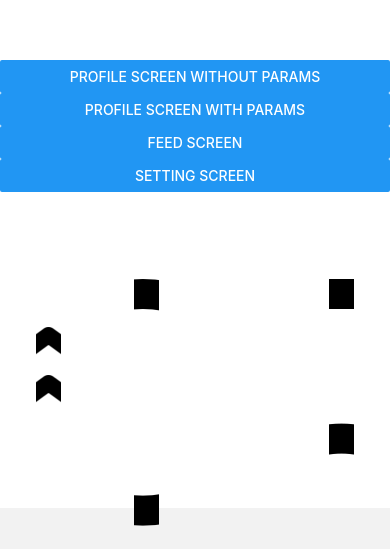
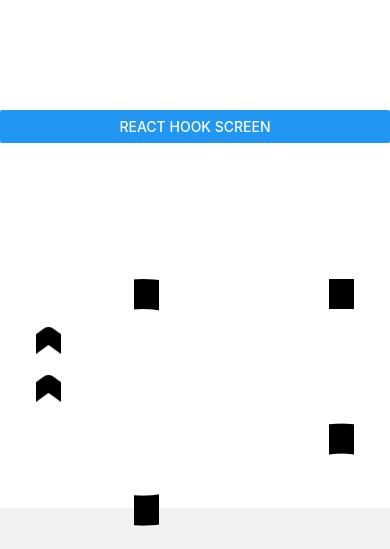
Before and after one commit to NaruchaTMG/tmg-react-native, a React Native app: screen /HomeScreen in a window 390 px wide. Shown: the part 256-805 px from the top of the page. Built offline with nearby package versions, Linux system fonts and the light colour scheme.

Commit message:
Creat React Hook Screen

```diff
--- a/src/AppNavigator.tsx
+++ b/src/AppNavigator.tsx
@@ -3,6 +3,7 @@ import {Stack} from './Navigators.ts';
 import TabScreen from './screens/TabScreen.tsx';
 import MainScreen from './screens/MainScreen.tsx';
 import ProfileDetail from './screens/profile_detail';
+import ReactHookScreen from './screens/hook';
 
 function AppNavigator() {
 
@@ -12,6 +13,7 @@ function AppNavigator() {
           <Stack.Screen name={'TabScreen'} component={TabScreen} options={{headerShown: false}} />
           <Stack.Screen name={'MainScreen'} component={MainScreen} />
           <Stack.Screen name={'ProfileDetail'} component={ProfileDetail} />
+          <Stack.Screen name={'ReactHookScreen'} component={ReactHookScreen} />
         </Stack.Navigator>
       </NavigationContainer>
   )
--- a/src/screens/StackParamList.ts
+++ b/src/screens/StackParamList.ts
@@ -3,6 +3,7 @@ export type RootStackParamList = {
   MainScreen: undefined;
   TabScreen: undefined;
   ProfileDetail: undefined;
+  ReactHookScreen: undefined;
 };
 
 export type ProfileStackParamList = {
--- a/src/screens/home/index.tsx
+++ b/src/screens/home/index.tsx
@@ -1,18 +1,18 @@
 import {Button, View} from 'react-native';
 import {styles} from './styles.ts';
-import {BottomTabParamList} from '../StackParamList.ts';
+import {BottomTabParamList, RootStackParamList} from '../StackParamList.ts';
 import {NativeStackScreenProps} from '@react-navigation/native-stack';
 import {useEffect} from 'react';
 
-type Props = NativeStackScreenProps<BottomTabParamList, 'HomeScreen'>;
+type Props = NativeStackScreenProps<RootStackParamList, 'TabScreen'>
 
 function HomeScreen({navigation, route}: Props) {
-
   return <View style={styles.container}>
-    <Button title={"Profile Screen without params"} onPress={() => navigation.navigate("ProfileScreen")} />
-    <Button title={"Profile Screen with params"} onPress={() => navigation.navigate("ProfileScreen")} />
-    <Button title={"Feed Screen"} onPress={() => navigation.navigate("FeedScreen")} />
-    <Button title={"Setting Screen"} onPress={() => navigation.navigate("SettingScreen")} />
+    {/*<Button title={"Profile Screen without params"} onPress={() => navigation.navigate("ProfileScreen")} />*/}
+    {/*<Button title={"Profile Screen with params"} onPress={() => navigation.navigate("ProfileScreen")} />*/}
+    {/*<Button title={"Feed Screen"} onPress={() => navigation.navigate("FeedScreen")} />*/}
+    {/*<Button title={"Setting Screen"} onPress={() => navigation.navigate("SettingScreen")} />*/}
+    <Button title={"React Hook Screen"} onPress={() => navigation.navigate("ReactHookScreen")} />
   </View>
 }
 
--- /dev/null
+++ b/src/screens/hook/index.tsx
@@ -0,0 +1,10 @@
+import {View} from 'react-native';
+import {styles} from './styles.ts';
+
+export default function ReactHookScreen() {
+  return (
+      <View style={styles.container}>
+
+      </View>
+  )
+}
--- /dev/null
+++ b/src/screens/hook/styles.ts
@@ -0,0 +1,7 @@
+import {StyleSheet} from 'react-native';
+
+export const styles = StyleSheet.create({
+  container: {
+    flex: 1,
+  }
+})
```
